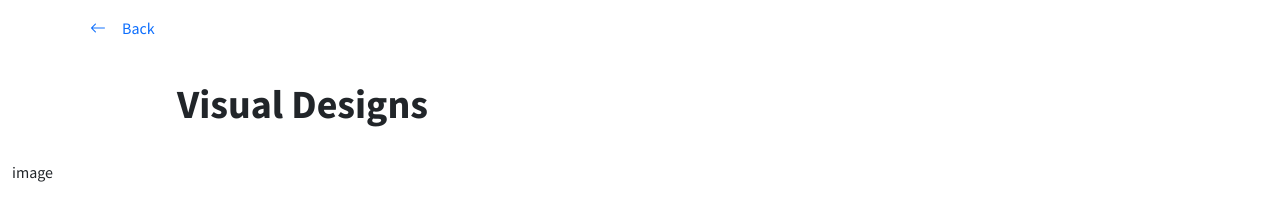
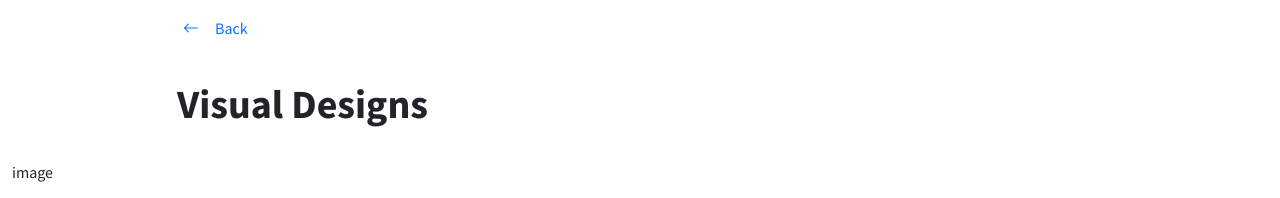
Before and after one commit to damandy/damandy.github.io, a Jekyll site: the page built from projects/visual-designs.html, in a window 1280 px wide. Shown: the top 198 px of the page. Built offline with Jekyll 4.4.1, drawn with Linux system fonts in a browser that asks for light colours; nearby versions of some CDN libraries.

Commit message:
Update project nav

```diff
--- a/_includes/nav-project.html
+++ b/_includes/nav-project.html
@@ -1,13 +1,9 @@
-<nav class="navbar navbar-expand-lg">
+<nav class="navbar navbar-expand-sm">
     <div class="container">
-        <button class="navbar-toggler" type="button" data-bs-toggle="collapse" data-bs-target="#navbarNav"
-            aria-controls="navbarNav" aria-expanded="false" aria-label="Toggle navigation">
-            <span class="navbar-toggler-icon"></span>
-        </button>
-        <div class="collapse navbar-collapse" id="navbarNav">
+        <div class="col-lg-10 offset-lg-1">
             <ul class="navbar-nav">
                 <li class="nav-item">
-                    <a class="nav-link" href="#"><i class="bi bi-arrow-left me-3"></i>Back</a>
+                    <a class="nav-link" href="/"><i class="bi bi-arrow-left me-3"></i>Back</a>
                 </li>
             </ul>
         </div>
```
